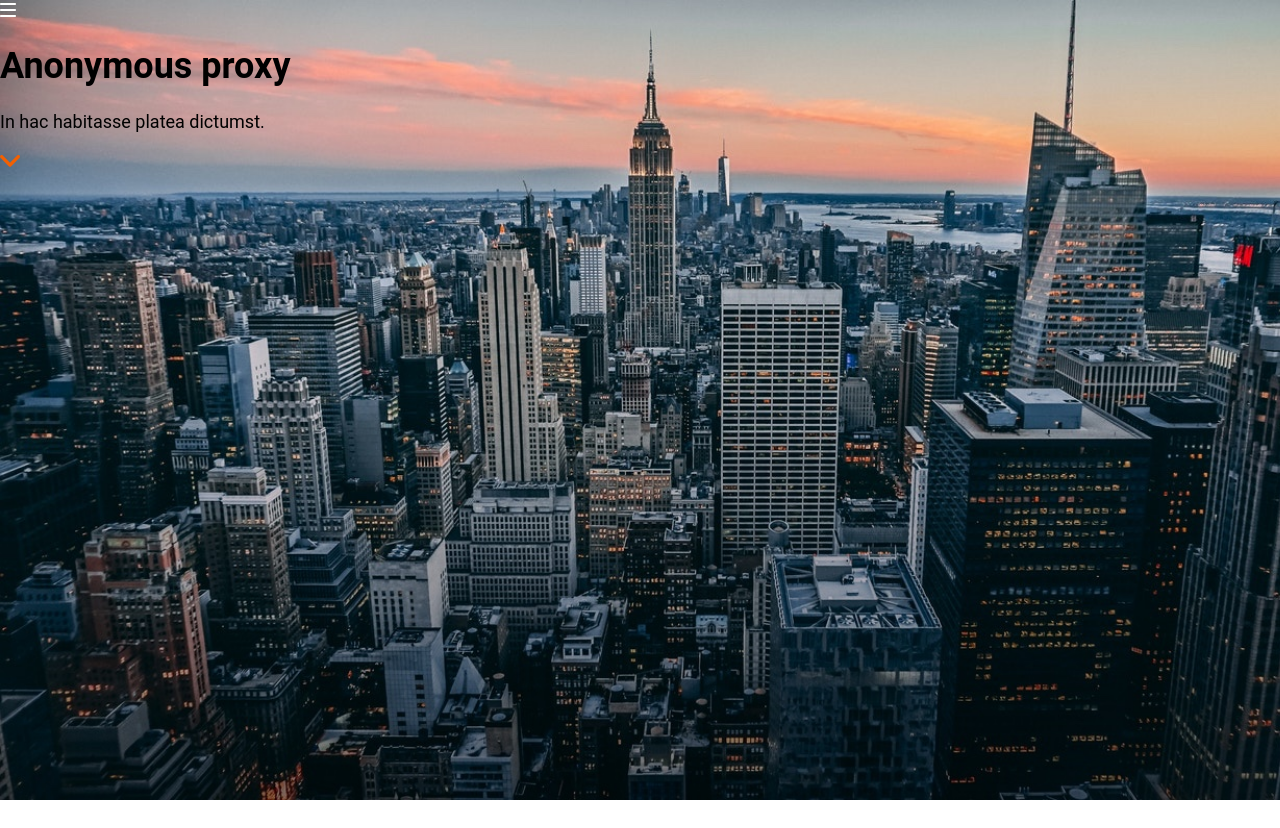
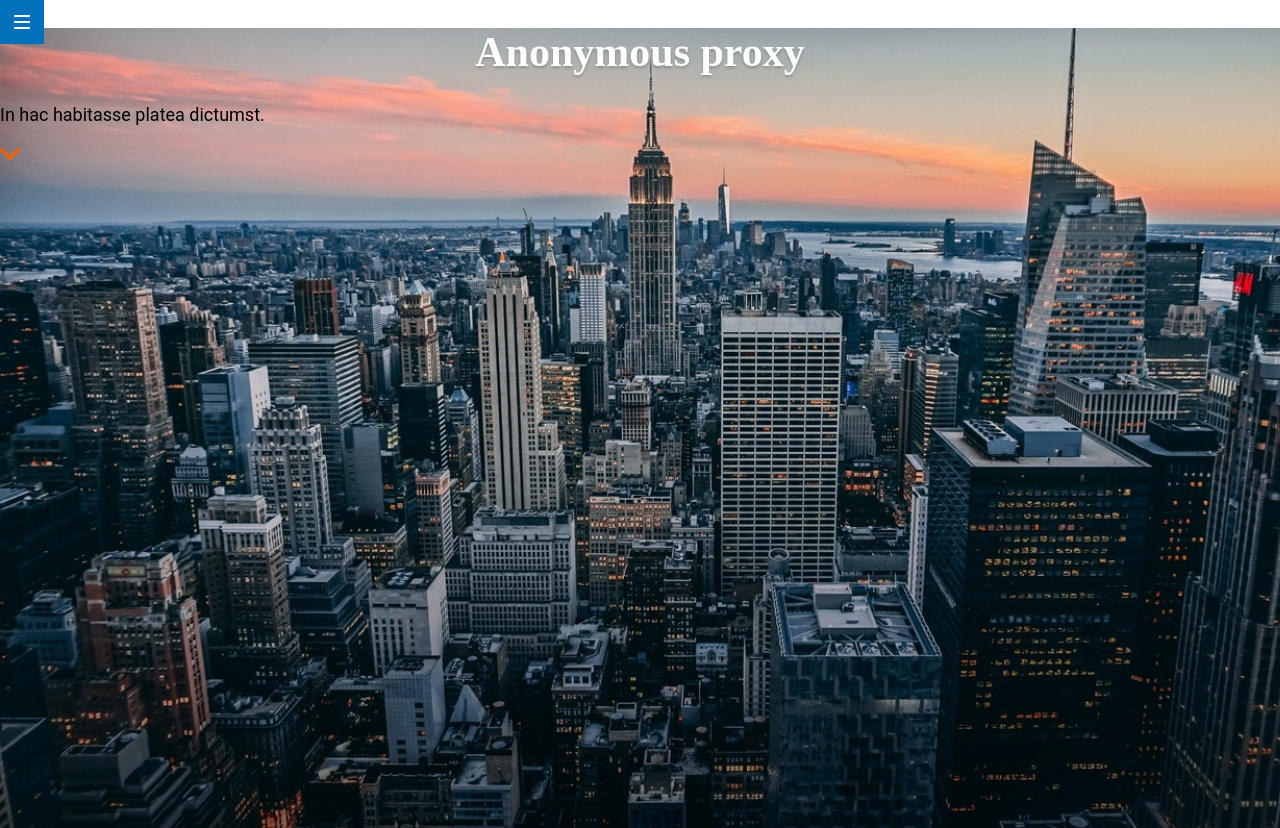
Before and after one commit to sayheylaura/anonymous-proxy, a website: page docs/index.html in a window 1280 px wide. Before the commit the page ends 800 px from the top, so only its background shows below. Drawn offline with nearby package versions, Linux system fonts and the light colour scheme; files that its build step writes are made by us from their sources; files whose address does not match are found by name.

Commit message:
Start header styles

```diff
--- a/_src/assets/scss/layout/_header.scss
+++ b/_src/assets/scss/layout/_header.scss
@@ -4,3 +4,27 @@
     background: url('assets/images/cover.jpg') left top no-repeat;
     background-size: cover;
 }
+
+.menu__button {
+    width: 44px;
+    height: 44px;
+    background-color: $color-tertiary;
+    position: fixed;
+    top: 0;
+    left: 0;
+}
+
+.menu__image {
+    width: 16px;
+    height: 14px;
+    margin: 15px 14px;
+}
+
+.header__title {
+    font-family: $font-family-secondary;
+    font-size: 42px;
+    font-weight: $font-weight-bold;
+    color: $color-light;
+    text-align: center;
+    text-shadow: 0 2px 3px rgba(0, 0, 0, 0.2);
+}
```
